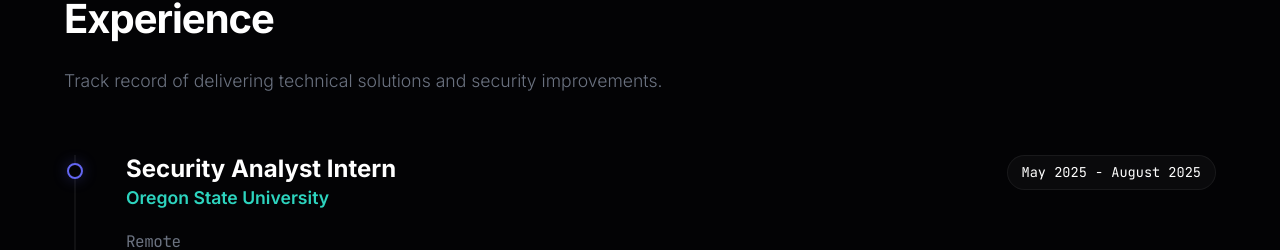
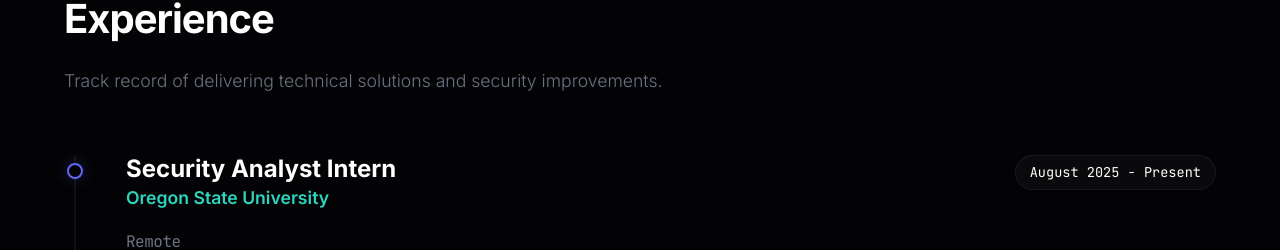
Before and after one commit to paquan-x/paquan-x.github.io, a plain HTML site: page index.html in a window 1280 px wide. Shown: the part 1821-2071 px from the top of the page. Drawn offline with Linux system fonts and the light colour scheme.

Commit message:
Update internship duration in index.html

```diff
--- a/index.html
+++ b/index.html
@@ -577,7 +577,7 @@
                         <div class="log-role">Security Analyst Intern</div>
                         <div class="log-company">Oregon State University</div>
                     </div>
-                    <div class="log-time">May 2025 - August 2025</div>
+                    <div class="log-time">August 2025 - Present</div>
                 </div>
                 <div class="mono" style="color:var(--text-dim); margin-bottom:15px;">Remote</div>
                 <ul class="log-list">
```
